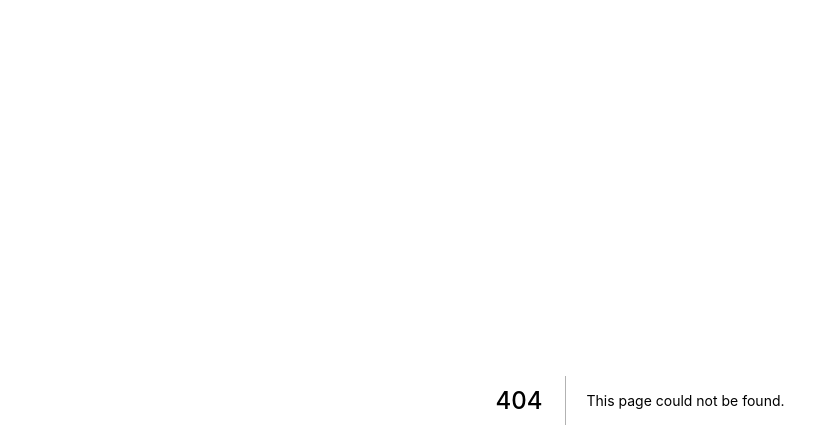
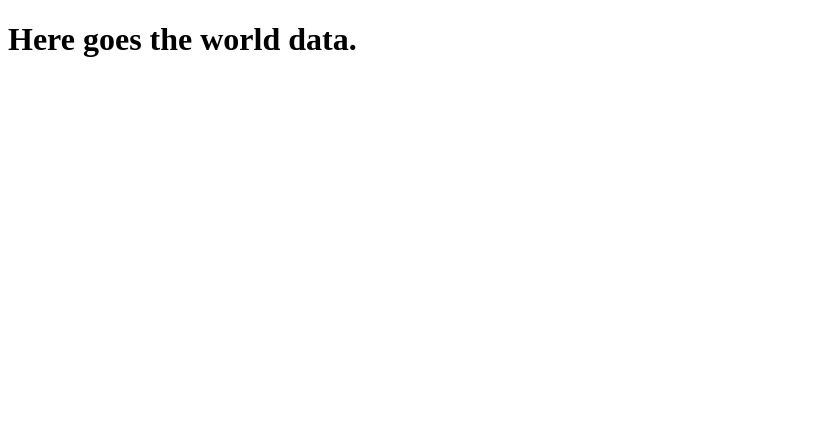
Before and after one commit to pmascaraque/30-days-of-react, a Next.js app in the folder exercises/06_mapping/06/: page /data in a window 1280 px wide. Before the commit this address had no page. Shown: the top 448 px of the page, without its empty margins (0-839 px from the left). Built offline with nearby package versions, Linux system fonts and the light colour scheme.

Commit message:
world data page and routing

```diff
--- /dev/null
+++ b/exercises/06_mapping/06/pages/data.js
@@ -0,0 +1,3 @@
+export default function Data() {
+    return <h1>Here goes the world data.</h1>
+  }
```
